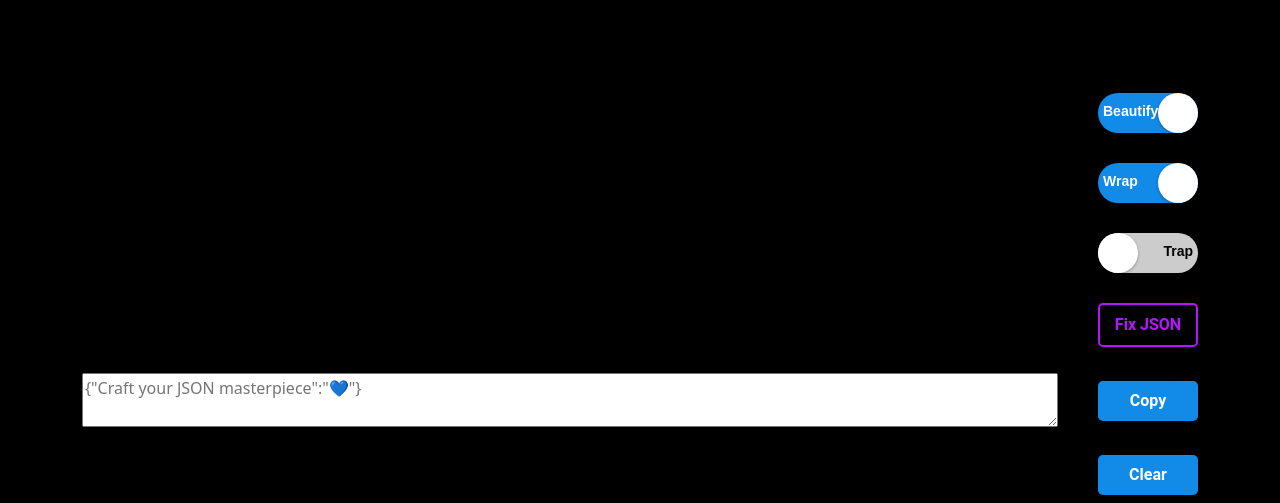
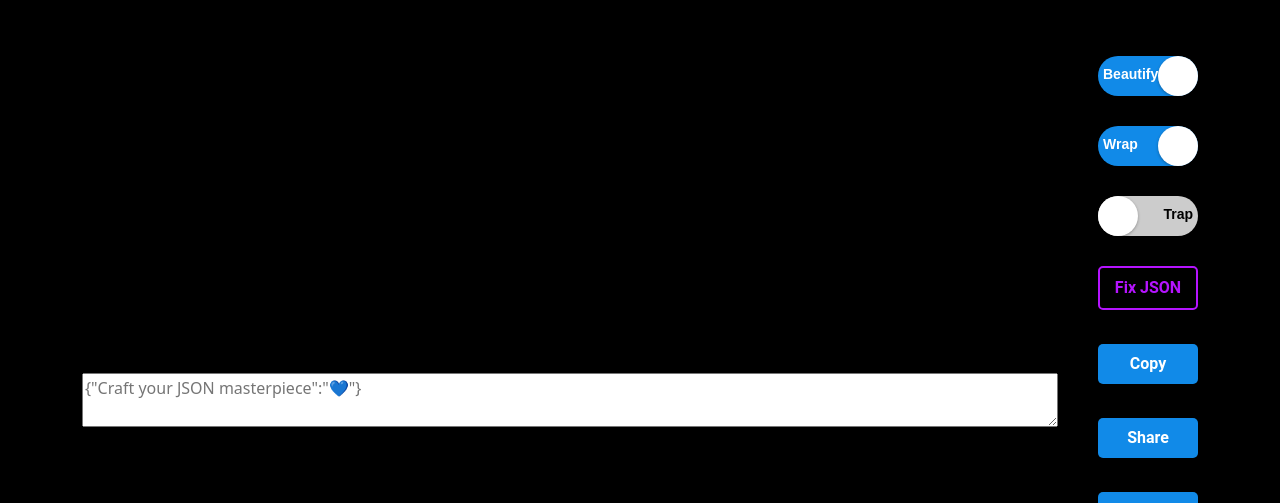
Before and after one commit to vivek9237/json-validator, a plain HTML site: page index.html in a window 1280 px wide. Shown: the top 503 px of the page. Drawn offline with nearby package versions, Linux system fonts and the light colour scheme.

Commit message:
feat - added "Share" button

```diff
--- a/index.html
+++ b/index.html
@@ -87,6 +87,10 @@
 					class="controls__button controls__button--minify">Copy</button>
 				&nbsp;
 				&nbsp;
+				<button type="button" id="shareJsons"
+					class="controls__button controls__button--minify">Share</button>
+				&nbsp;
+				&nbsp;
 				<button type="button" id="clearJsons" class="controls__button controls__button--minify">Clear</button>
 				&nbsp;
 				&nbsp;
```
